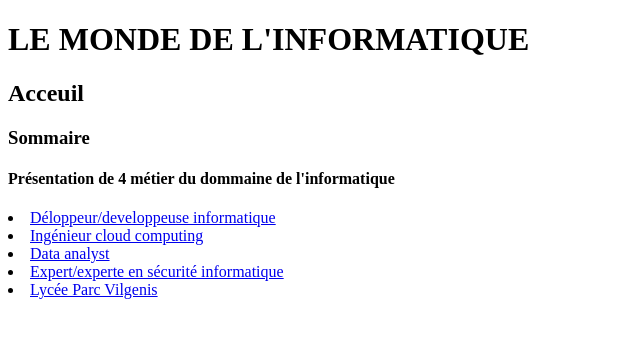
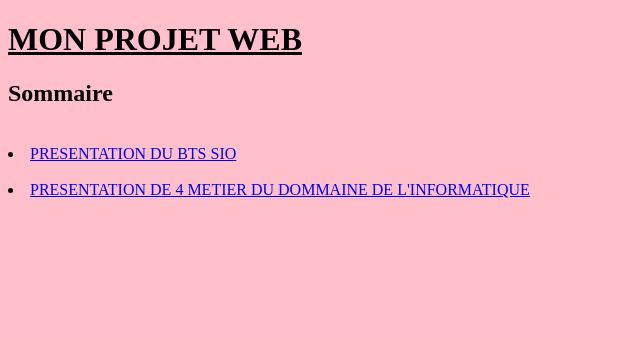
Before and after one commit to erine-mv/erine, a plain HTML site: page index.html in a window 1280 px wide. Shown: the whole page, without its empty margins (0-640 px from the left). Drawn offline with Linux system fonts and the light colour scheme.

Commit message:
Add files via upload

```diff
--- a/index.html
+++ b/index.html
@@ -5,20 +5,14 @@
     <meta name="viewport" content="width=device-width, initial-scale=1.0">
     <title>Document</title>
 </head>
-<body bgcolor="white">
-<h1><b>LE MONDE DE L'INFORMATIQUE</b> </h1>
-<h2> Acceuil </h2>
-<h3> Sommaire </h3>
-<h4> Présentation de 4 métier du dommaine de l'informatique</h4>
+<body bgcolor="pink">
+
+    <h1><b><ins> MON PROJET WEB </ins></b></h1>
+    <h2> Sommaire </h2>
 
 
-
-<li><a href="p2.html"> Déloppeur/developpeuse informatique</a></li>
-<li><a href="p3.html"> Ingénieur cloud computing </a></li>
-<li><a href="p4.html"> Data analyst </a></li>
-<li><a href="p5.html"> Expert/experte en sécurité informatique </a></li>
-<li><a href="p6.html"> Lycée Parc Vilgenis </a></li>
-
+   <br> <li><a href="TP1/index.html"> PRESENTATION DU BTS SIO </a></li>
+   <br> <li><a href="Mission1/index.html"> PRESENTATION DE 4 METIER DU DOMMAINE DE L'INFORMATIQUE </a></li>
 
 </body>
 </html>
```
